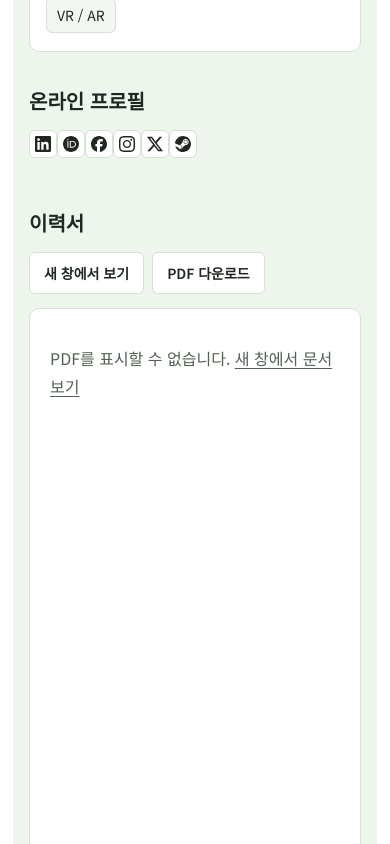
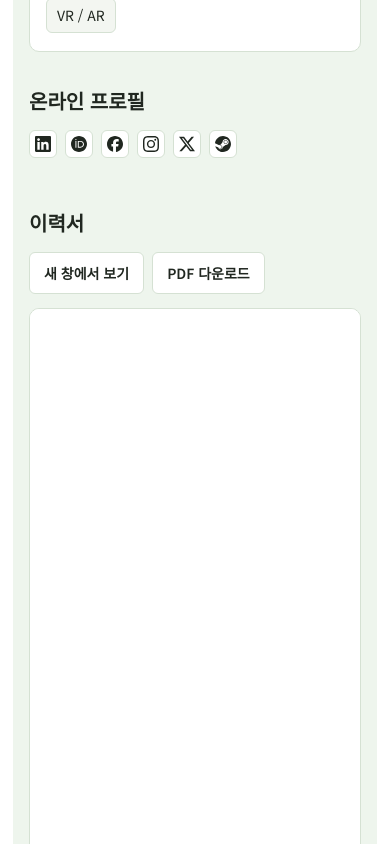
Before and after one commit to DaLae37/www.dalae37.com, a Next.js app: page /profile in a window 390 px wide. Shown: the part 820-1664 px from the top of the page. Built offline with nearby package versions, Linux system fonts and the light colour scheme.

Commit message:
Enable PDF viewing on mobile devices

```diff
--- a/src/app/globals.css
+++ b/src/app/globals.css
@@ -121,9 +121,10 @@ a:focus-visible, button:focus-visible {
   flex: 0 0 auto;
   display: flex;
   align-items: center;
-  gap: .25rem;
+  gap: clamp(.375rem, 1.25vw, .625rem);
 }
 .social-nav a {
+  flex: 0 0 auto;
   width: 2rem;
   height: 2rem;
   display: grid;
@@ -178,8 +179,6 @@ a:focus-visible, button:focus-visible {
 .page-heading h1 { margin: 0; font-size: clamp(1.75rem, 1.25rem + 1.5vw, 2.25rem); font-weight: 700; line-height: 1.35; letter-spacing: -.035em; }
 .page-heading p { margin: .625rem 0 0; color: var(--muted); word-break: keep-all; overflow-wrap: anywhere; }
 .page-heading-action { max-width: 100%; }
-.page-heading-action .button { color: var(--accent); background: var(--accent-soft); }
-
 .button {
   display: inline-flex;
   align-items: center;
@@ -287,8 +286,7 @@ a:focus-visible, button:focus-visible {
   gap: .5rem;
   margin-top: .75rem;
 }
-.pdf-viewer a { text-decoration: underline; text-underline-offset: .2rem; }
-.profile-links a:hover, .pdf-viewer a:hover { color: var(--accent); }
+.profile-links a:hover { color: var(--accent); }
 
 .profile-documents { display: grid; gap: 3rem; margin-top: 3rem; }
 .document-panel { min-width: 0; }
@@ -309,8 +307,7 @@ a:focus-visible, button:focus-visible {
   overflow: hidden;
   background: var(--surface);
 }
-.pdf-viewer object { display: block; width: 100%; height: 100%; border: 0; }
-.pdf-viewer object > p { padding: 1.25rem; color: var(--muted); }
+.pdf-viewer iframe { display: block; width: 100%; height: 100%; border: 0; }
 
 .project-grid, .game-grid {
   display: grid;
@@ -384,7 +381,6 @@ a:focus-visible, button:focus-visible {
   :root { --site-width: calc(100% - 1.5rem); }
   .header-inner { min-height: 3.5rem; gap: .5rem; }
   .brand { font-size: 1rem; }
-  .social-nav { gap: 0; }
   .social-nav a { width: 1.75rem; height: 1.75rem; }
   .social-nav svg { width: 1rem; height: 1rem; }
   .nav-inner { gap: .125rem .875rem; }
@@ -399,7 +395,7 @@ a:focus-visible, button:focus-visible {
   .profile-row { grid-template-columns: minmax(0, 1fr); gap: .25rem; }
   .profile-row dd { color: var(--muted); }
   .document-actions { width: 100%; }
-  .pdf-viewer { height: 80vh; min-height: 28rem; }
+  .pdf-viewer { height: 80svh; min-height: 28rem; }
   .project-grid, .game-grid { grid-template-columns: repeat(auto-fill, minmax(min(100%, 13rem), 1fr)); gap: 1.25rem; }
   .infrastructure-row { grid-template-columns: minmax(0, 1fr) auto; }
   .infrastructure-row dd:not(.infrastructure-status) { grid-column: 1 / -1; grid-row: 2; }
--- a/src/app/profile/page.tsx
+++ b/src/app/profile/page.tsx
@@ -71,11 +71,11 @@ export default function ProfilePage() {
               </div>
 
               <div className="pdf-viewer">
-                <object data={previewUrl} type="application/pdf" title={`${document.title} PDF 미리보기`} aria-label={`${document.title} PDF 미리보기`}>
-                  <p>
-                    PDF를 표시할 수 없습니다. <a href={documentUrl} target="_blank" rel="noreferrer noopener">새 창에서 문서 보기</a>
-                  </p>
-                </object>
+                <iframe
+                  src={documentUrl}
+                  title={`${document.title} PDF 미리보기`}
+                  loading="lazy"
+                />
               </div>
             </article>
           );
```
